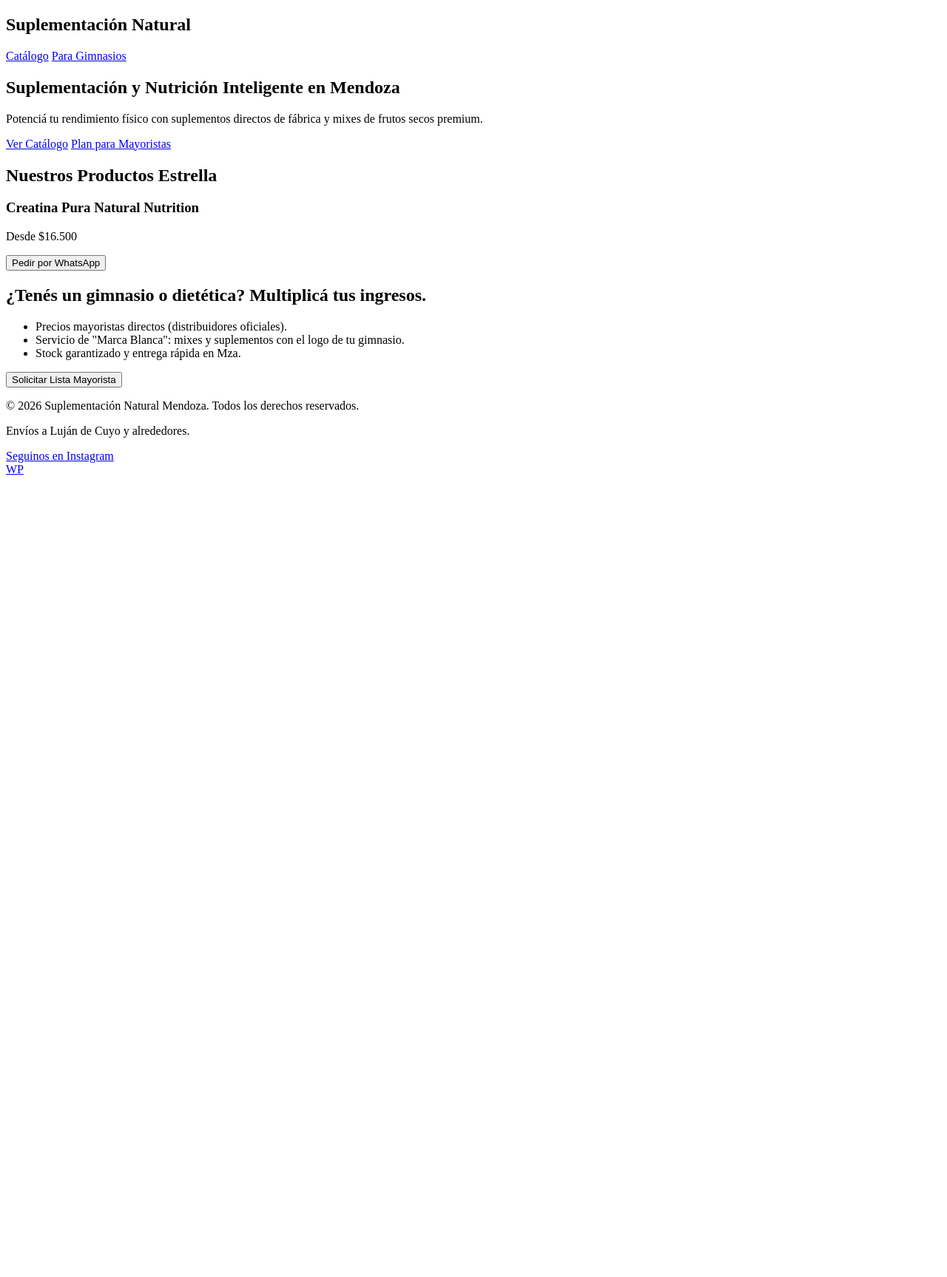
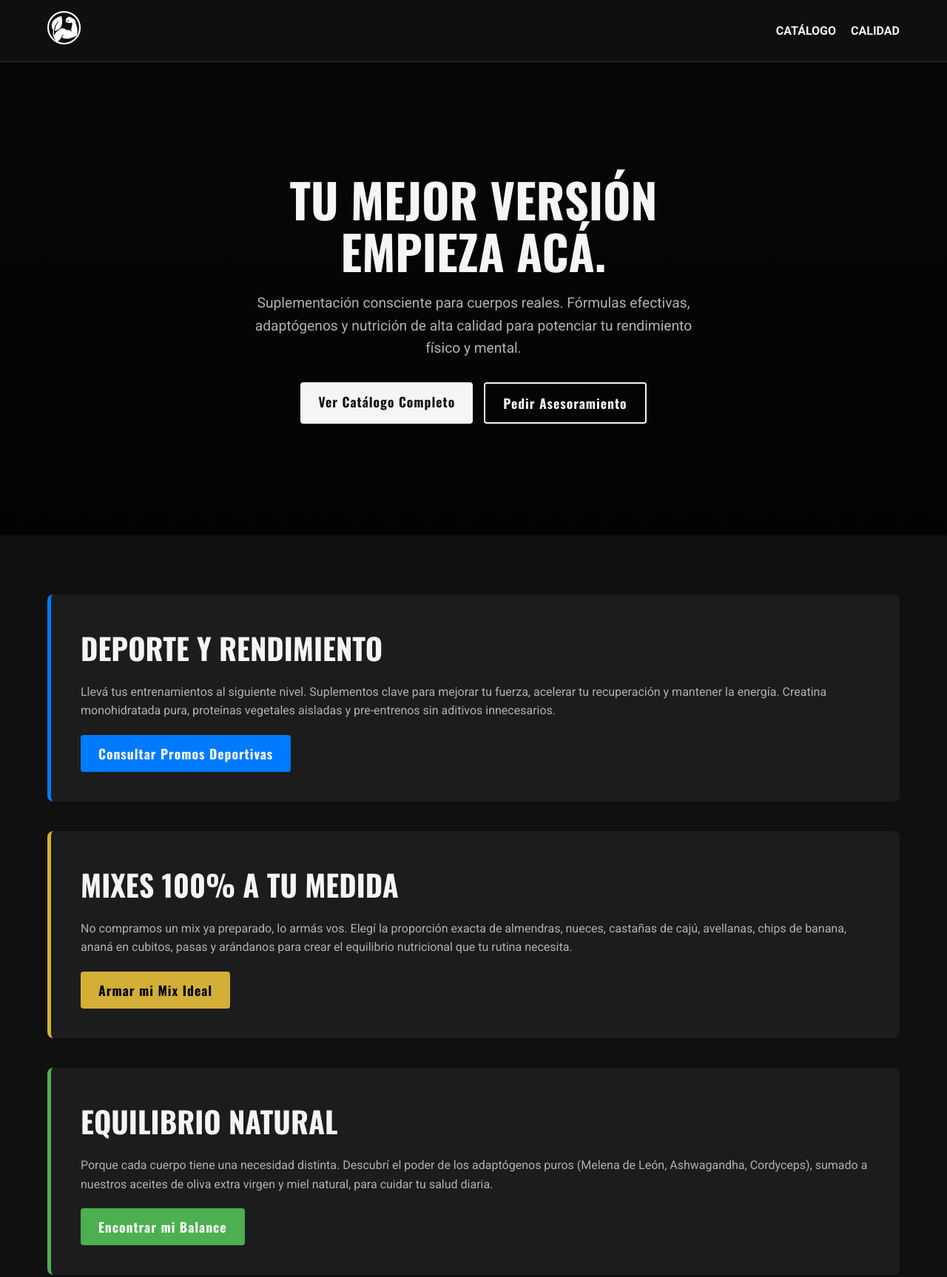
Before and after one commit to PabloCapre/SupleNaturalMza-Landing, a plain HTML site: page index.html in a window 1280 px wide. Shown: the top 1727 px of the page at 74% size. Before the commit the page ends 800 px from the top, so only its background shows below. Drawn offline with nearby package versions, Linux system fonts and the light colour scheme.

Commit message:
Actualizo textos y agrego logos nuevos

```diff
--- a/index.html
+++ b/index.html
@@ -3,78 +3,103 @@
 <head>
     <meta charset="UTF-8">
     <meta name="viewport" content="width=device-width, initial-scale=1.0">
-    <title>Suplementación Natural Mendoza | Rinde al Máximo</title>
-    <meta name="description" content="Potenciá tu rendimiento físico con suplementos directos de fábrica y mixes de frutos secos premium en Mendoza. Ventas por menor y mayor.">
-    <!-- Vinculación del CSS -->
+    <title>Suplementación Natural y Deportiva | Rendimiento y Bienestar</title>
+    <meta name="description" content="Potenciá tus entrenamientos y tu salud con ingredientes reales. Creatina, proteínas, adaptógenos y mixes a medida.">
+    <!-- Favicon -->
+    <link rel="icon" href="assets/logos/simple-fondo-blanco.png" type="image/png">
+
+    <!-- Google Fonts -->
+    <link rel="preconnect" href="https://fonts.googleapis.com">
+    <link rel="preconnect" href="https://fonts.gstatic.com" crossorigin>
+    <link href="https://fonts.googleapis.com/css2?family=Oswald:wght@500;700&family=Roboto:wght@300;400;700&display=swap" rel="stylesheet">
+
     <link rel="stylesheet" href="styles.css">
-    <!-- Google Fonts (ejemplo: Roboto, después la podemos cambiar) -->
-    <link href="https://fonts.googleapis.com/css2?family=Roboto:wght@400;700;900&display=swap" rel="stylesheet">
 </head>
 <body>
 
-    <!-- NAVEGACIÓN -->
-    <header>
-        <div class="logo">
-            <!-- Acá irá la etiqueta <img> con tu logo -->
-            <h2>Suplementación Natural</h2>
+    <!-- Navbar -->
+    <nav class="navbar">
+        <div class="logo-container">
+            <img src="assets/logos/simple-blanco.png" alt="Logo Suplementación Natural" class="nav-logo">
         </div>
-        <nav>
-            <a href="#catalogo">Catálogo</a>
-            <a href="#mayoristas">Para Gimnasios</a>
-        </nav>
+        <ul class="nav-links">
+            <li><a href="#productos">Catálogo</a></li>
+            <li><a href="#calidad">Calidad</a></li>
+        </ul>
+    </nav>
+
+    <!-- Hero Section -->
+    <header class="hero">
+        <div class="hero-content">
+            <h1>TU MEJOR VERSIÓN<br>EMPIEZA ACÁ.</h1>
+            <p>Suplementación consciente para cuerpos reales. Fórmulas efectivas, adaptógenos y nutrición de alta calidad para potenciar tu rendimiento físico y mental.</p>
+            <div class="hero-buttons">
+                <a href="#productos" class="btn btn-primary">Ver Catálogo Completo</a>
+                <a href="https://wa.me/549XXXXXXXXX" class="btn btn-outline" target="_blank">Pedir Asesoramiento</a>
+            </div>
+        </div>
     </header>
 
-    <!-- HERO SECTION -->
-    <section class="hero">
-        <h1>Suplementación y Nutrición Inteligente en Mendoza</h1>
-        <p>Potenciá tu rendimiento físico con suplementos directos de fábrica y mixes de frutos secos premium.</p>
-        <div class="hero-buttons">
-            <a href="#catalogo" class="btn btn-primary">Ver Catálogo</a>
-            <a href="#mayoristas" class="btn btn-secondary">Plan para Mayoristas</a>
+    <!-- Productos -->
+    <section id="productos" class="productos-section">
+
+        <!-- Categoría 1: Deportes (Azul) -->
+        <article class="categoria cat-deporte">
+            <div class="cat-info">
+                <h2>DEPORTE Y RENDIMIENTO</h2>
+                <p>Llevá tus entrenamientos al siguiente nivel. Suplementos clave para mejorar tu fuerza, acelerar tu recuperación y mantener la energía. Creatina monohidratada pura, proteínas vegetales aisladas y pre-entrenos sin aditivos innecesarios.</p>
+                <!-- Atributos listos para el futuro carrito -->
+                <button class="btn btn-accent btn-comprar" data-producto="suplementos-deportivos">Consultar Promos Deportivas</button>
+            </div>
+        </article>
+
+        <!-- Categoría 2: Mixes (Dorado) -->
+        <article class="categoria cat-mixes">
+            <div class="cat-info">
+                <h2>MIXES 100% A TU MEDIDA</h2>
+                <p>No compramos un mix ya preparado, lo armás vos. Elegí la proporción exacta de almendras, nueces, castañas de cajú, avellanas, chips de banana, ananá en cubitos, pasas y arándanos para crear el equilibrio nutricional que tu rutina necesita.</p>
+                <button class="btn btn-accent btn-comprar" data-producto="mix-personalizado">Armar mi Mix Ideal</button>
+            </div>
+        </article>
+
+        <!-- Categoría 3: Bienestar (Verde) -->
+        <article class="categoria cat-bienestar">
+            <div class="cat-info">
+                <h2>EQUILIBRIO NATURAL</h2>
+                <p>Porque cada cuerpo tiene una necesidad distinta. Descubrí el poder de los adaptógenos puros (Melena de León, Ashwagandha, Cordyceps), sumado a nuestros aceites de oliva extra virgen y miel natural, para cuidar tu salud diaria.</p>
+                <button class="btn btn-accent btn-comprar" data-producto="bienestar-adaptogenos">Encontrar mi Balance</button>
+            </div>
+        </article>
+
+    </section>
+
+    <!-- Propuesta de Valor -->
+    <section id="calidad" class="features-section">
+        <div class="feature">
+            <h3>✓ Calidad Real</h3>
+            <p>Sin ingredientes de relleno ni fórmulas mágicas.</p>
+        </div>
+        <div class="feature">
+            <h3>✓ Asesoramiento</h3>
+            <p>Te ayudamos a elegir lo que tu cuerpo realmente necesita.</p>
+        </div>
+        <div class="feature">
+            <h3>✓ Envíos Rápidos</h3>
+            <p>Logística ágil en Mendoza y a todo el país.</p>
         </div>
     </section>
 
-    <!-- SECCIÓN B2C: CATÁLOGO RÁPIDO -->
-    <section id="catalogo" class="productos-b2c">
-        <h2>Nuestros Productos Estrella</h2>
-        <div class="grid-productos">
-            <!-- Tarjeta de Producto (Ejemplo) -->
-            <div class="card-producto">
-                <!-- <img src="assets/productos/creatina.jpg" alt="Creatina"> -->
-                <h3>Creatina Pura Natural Nutrition</h3>
-                <p>Desde $16.500</p>
-                <button class="btn-whatsapp">Pedir por WhatsApp</button>
-            </div>
-            <!-- Acá multiplicaremos las tarjetas luego -->
+    <!-- Footer -->
+    <footer class="footer">
+        <img src="assets/logos/suple-natural-blanco.png" alt="Suplementación Natural" class="footer-logo">
+        <p>¿Dudas sobre cómo combinar tus suplementos o armar tu mix?<br>Escribinos y lo armamos juntos.</p>
+        <a href="https://wa.me/549XXXXXXXXX" class="btn btn-primary btn-whatsapp" target="_blank">Chatear por WhatsApp</a>
+
+        <div class="footer-credits">
+            <p>Powered by <strong>WAFLERS</strong></p>
         </div>
-    </section>
-
-    <!-- SECCIÓN B2B: MARCA BLANCA -->
-    <section id="mayoristas" class="b2b-section">
-        <h2>¿Tenés un gimnasio o dietética? Multiplicá tus ingresos.</h2>
-        <ul>
-            <li>Precios mayoristas directos (distribuidores oficiales).</li>
-            <li>Servicio de "Marca Blanca": mixes y suplementos con el logo de tu gimnasio.</li>
-            <li>Stock garantizado y entrega rápida en Mza.</li>
-        </ul>
-        <button class="btn-contacto">Solicitar Lista Mayorista</button>
-    </section>
-
-    <!-- FOOTER -->
-    <footer>
-        <p>© 2026 Suplementación Natural Mendoza. Todos los derechos reservados.</p>
-        <p>Envíos a Luján de Cuyo y alrededores.</p>
-        <!-- Link a tu Instagram -->
-        <a href="https://www.instagram.com/suplementacionnaturalmza/" target="_blank">Seguinos en Instagram</a>
     </footer>
 
-    <!-- BOTÓN FLOTANTE WHATSAPP -->
-    <a href="#" class="float-whatsapp">
-        <!-- Acá pondremos el ícono de WP -->
-        WP
-    </a>
-
-    <!-- Vinculación del JS -->
-    <script src="main.js"></script>
+    <script src="script.js"></script>
 </body>
 </html>
--- a/styles.css
+++ b/styles.css
@@ -0,0 +1,134 @@
+/* --- Variables y Reset --- */
+:root {
+    --bg-main: #101010;
+    --bg-card: #1c1c1c;
+    --text-light: #f5f5f5;
+    --text-muted: #b0b0b0;
+
+    /* Acentos de Categoría */
+    --accent-blue: #007bff;
+    --accent-gold: #d4af37;
+    --accent-green: #4caf50;
+}
+
+* {
+    margin: 0;
+    padding: 0;
+    box-sizing: border-box;
+    scroll-behavior: smooth;
+}
+
+body {
+    background-color: var(--bg-main);
+    color: var(--text-light);
+    font-family: 'Roboto', sans-serif;
+    line-height: 1.6;
+}
+
+h1, h2, h3 {
+    font-family: 'Oswald', sans-serif;
+    text-transform: uppercase;
+}
+
+/* --- Botones --- */
+.btn {
+    display: inline-block;
+    padding: 12px 24px;
+    font-weight: 700;
+    text-decoration: none;
+    border: none;
+    cursor: pointer;
+    border-radius: 4px;
+    transition: all 0.3s ease;
+    font-family: 'Oswald', sans-serif;
+    font-size: 1.1rem;
+    letter-spacing: 1px;
+}
+
+.btn-primary { background-color: var(--text-light); color: var(--bg-main); }
+.btn-primary:hover { background-color: #ddd; }
+
+.btn-outline { background-color: transparent; border: 2px solid var(--text-light); color: var(--text-light); }
+.btn-outline:hover { background-color: var(--text-light); color: var(--bg-main); }
+
+/* --- Navbar --- */
+.navbar {
+    display: flex;
+    justify-content: space-between;
+    align-items: center;
+    padding: 15px 5%;
+    background-color: rgba(16, 16, 16, 0.95);
+    position: sticky;
+    top: 0;
+    z-index: 100;
+    border-bottom: 1px solid #333;
+}
+
+.nav-logo { height: 45px; }
+
+.nav-links { list-style: none; display: flex; gap: 20px; }
+.nav-links a { color: var(--text-light); text-decoration: none; font-weight: 700; text-transform: uppercase; }
+
+/* --- Hero Section --- */
+.hero {
+    min-height: 80vh;
+    display: flex;
+    align-items: center;
+    justify-content: center;
+    text-align: center;
+    padding: 0 20px;
+    background: linear-gradient(rgba(0,0,0,0.6), rgba(0,0,0,0.8)); /* Acá a futuro podés poner una imagen de fondo */
+}
+
+.hero-content h1 { font-size: 4rem; line-height: 1.1; margin-bottom: 20px; }
+.hero-content p { font-size: 1.2rem; color: var(--text-muted); max-width: 600px; margin: 0 auto 30px; }
+.hero-buttons { display: flex; gap: 15px; justify-content: center; flex-wrap: wrap; }
+
+/* --- Categorías (Catálogo) --- */
+.productos-section { padding: 80px 5%; display: flex; flex-direction: column; gap: 40px; }
+
+.categoria {
+    background-color: var(--bg-card);
+    padding: 40px;
+    border-radius: 8px;
+    border-left: 5px solid;
+}
+
+/* Colores dinámicos por categoría */
+.cat-deporte { border-left-color: var(--accent-blue); }
+.cat-deporte .btn-accent { background-color: var(--accent-blue); color: white; }
+
+.cat-mixes { border-left-color: var(--accent-gold); }
+.cat-mixes .btn-accent { background-color: var(--accent-gold); color: black; }
+
+.cat-bienestar { border-left-color: var(--accent-green); }
+.cat-bienestar .btn-accent { background-color: var(--accent-green); color: white; }
+
+.categoria h2 { font-size: 2.5rem; margin-bottom: 15px; }
+.categoria p { margin-bottom: 20px; color: var(--text-muted); }
+
+/* --- Propuesta de Valor --- */
+.features-section {
+    display: flex;
+    justify-content: space-around;
+    padding: 60px 5%;
+    background-color: #0a0a0a;
+    flex-wrap: wrap;
+    gap: 30px;
+}
+.feature { text-align: center; max-width: 300px; }
+.feature h3 { color: var(--accent-gold); margin-bottom: 10px; font-size: 1.5rem; }
+
+/* --- Footer --- */
+.footer { text-align: center; padding: 60px 20px 20px; background-color: var(--bg-main); border-top: 1px solid #333; }
+.footer-logo { height: 120px; margin-bottom: 20px; }
+.footer p { margin-bottom: 20px; color: var(--text-muted); }
+.btn-whatsapp { background-color: #25D366; color: black; margin-bottom: 40px; }
+
+.footer-credits {
+    margin-top: 40px;
+    font-size: 0.8rem;
+    color: #555;
+    border-top: 1px solid #222;
+    padding-top: 20px;
+}
```
Also changed, not shown: main.js (+25 -0 lines), assets/logos/simple-blanco.png (added), assets/logos/simple-fondo-blanco.png (added), assets/logos/simple-negro.png (added), assets/logos/suple-natural-blanco.png (added), assets/logos/suple-natural-negro.png (added).
